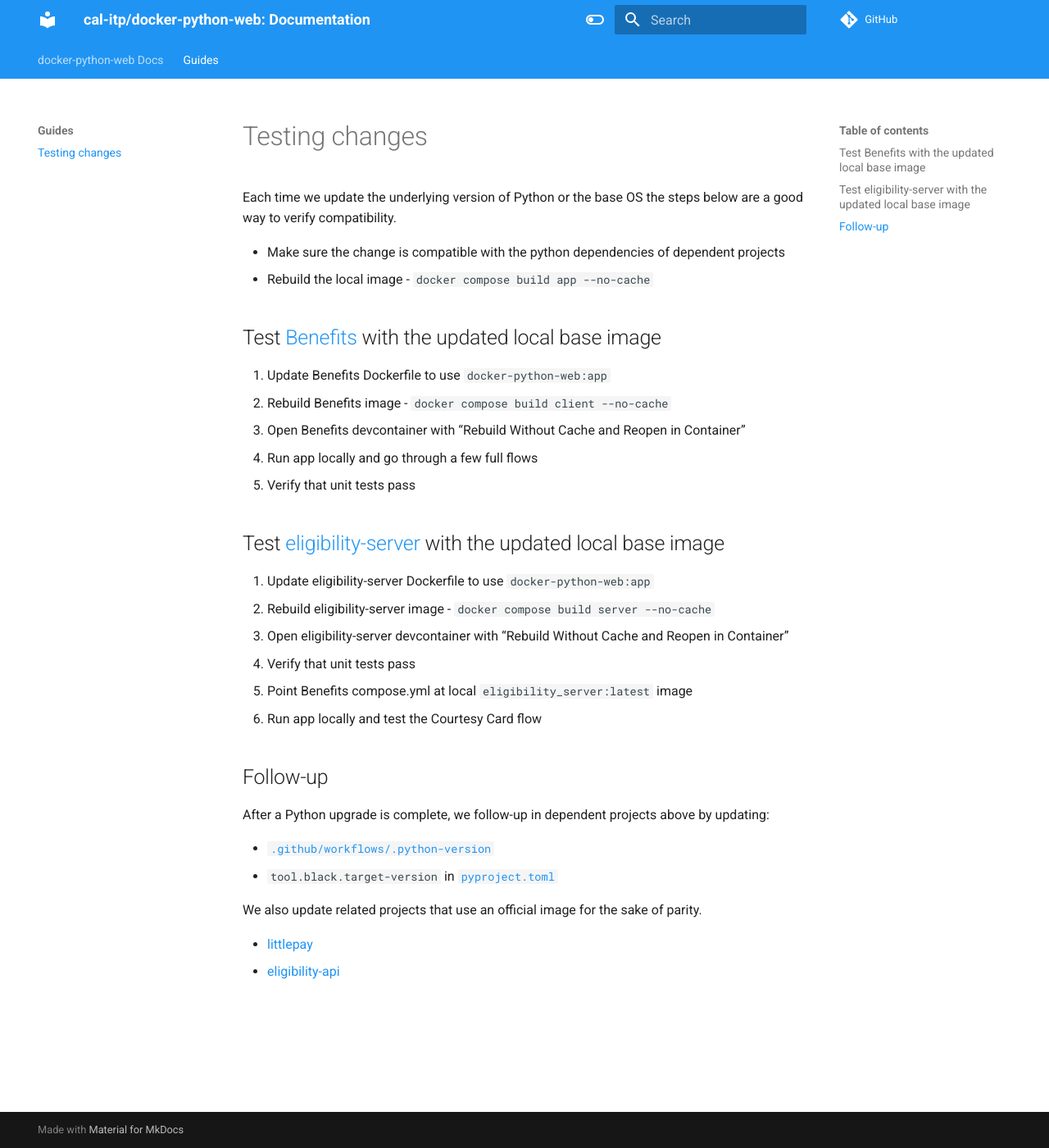
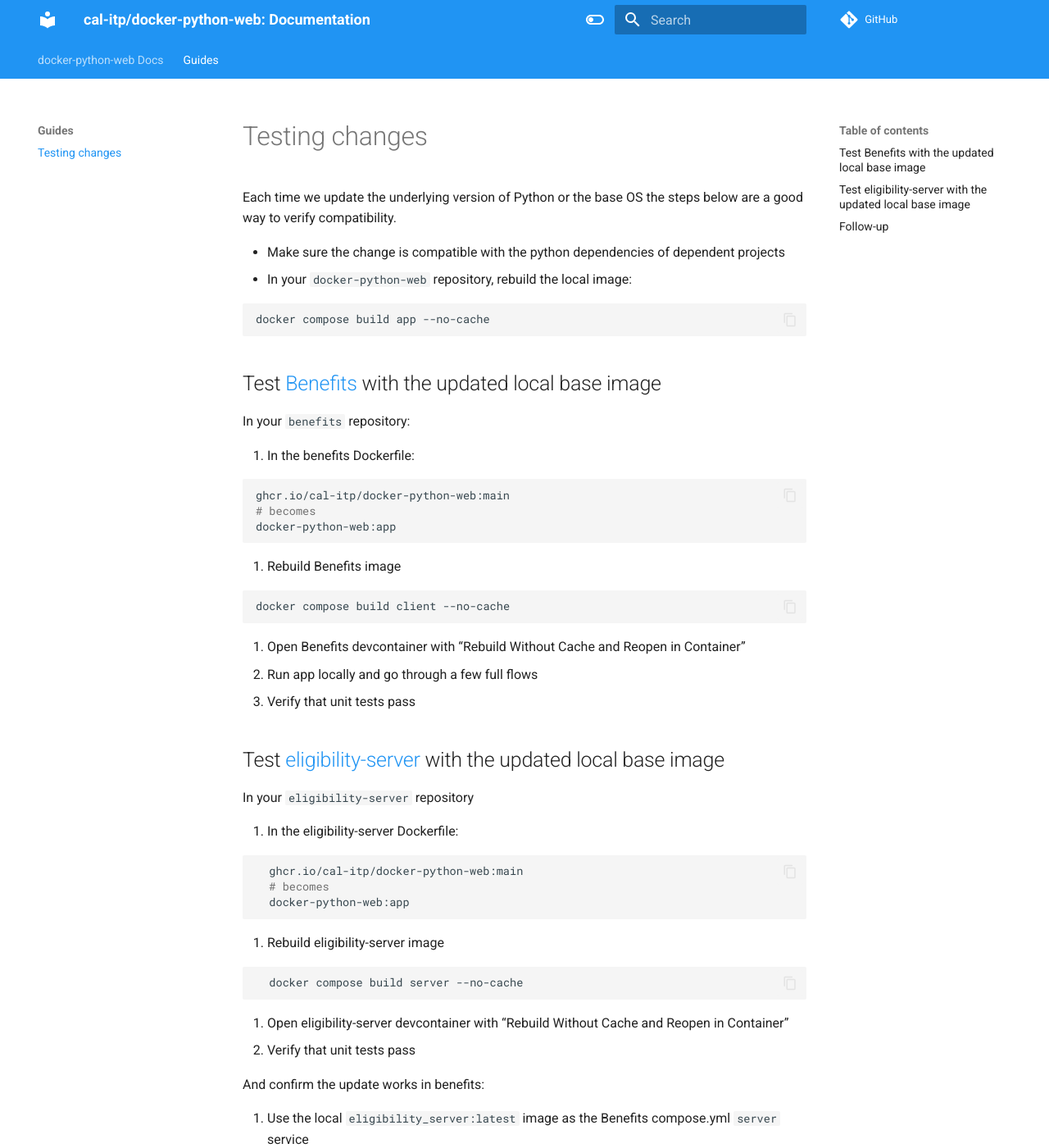
Before and after one commit to cal-itp/docker-python-web, an MkDocs documentation site: the page built from docs/guides/testing-changes.md, in a window 1280 px wide and 1400 px high. Shown: the whole window at 82% size. Built offline with MkDocs 1.6.1 and Material for MkDocs 9.7.7, drawn with Linux system fonts in a browser that asks for light colours; nearby versions of some CDN libraries; comment, search, counter and statistics services are not loaded; some of the changed text lies outside the part shown.

````diff
--- a/docs/guides/testing-changes.md
+++ b/docs/guides/testing-changes.md
@@ -3,23 +3,59 @@
 Each time we update the underlying version of Python or the base OS the steps below are a good way to verify compatibility.
 
 - Make sure the change is compatible with the python dependencies of dependent projects
-- Rebuild the local image - `docker compose build app --no-cache`
+- In your `docker-python-web` repository, rebuild the local image:
+
+  ```bash
+  docker compose build app --no-cache
+  ```
 
 ## Test [Benefits](https://docs.calitp.org/benefits/) with the updated local base image
 
-1. Update Benefits Dockerfile to use `docker-python-web:app`
-1. Rebuild Benefits image - `docker compose build client --no-cache`
+In your `benefits` repository:
+
+1. In the benefits Dockerfile:
+
+   ```bash
+   ghcr.io/cal-itp/docker-python-web:main
+   # becomes
+   docker-python-web:app
+   ```
+
+1. Rebuild Benefits image
+
+   ```bash
+   docker compose build client --no-cache
+   ```
+
 1. Open Benefits devcontainer with "Rebuild Without Cache and Reopen in Container"
 1. Run app locally and go through a few full flows
 1. Verify that unit tests pass
 
 ## Test [eligibility-server](https://docs.calitp.org/eligibility-server/) with the updated local base image
 
-1. Update eligibility-server Dockerfile to use `docker-python-web:app`
-1. Rebuild eligibility-server image - `docker compose build server --no-cache`
+In your `eligibility-server` repository
+
+1. In the eligibility-server Dockerfile:
+
+   ```bash
+     ghcr.io/cal-itp/docker-python-web:main
+     # becomes
+     docker-python-web:app
+   ```
+
+1. Rebuild eligibility-server image
+
+   ```bash
+     docker compose build server --no-cache
+   ```
+
 1. Open eligibility-server devcontainer with "Rebuild Without Cache and Reopen in Container"
 1. Verify that unit tests pass
-1. Point Benefits compose.yml at local `eligibility_server:latest` image
+
+And confirm the update works in benefits:
+
+1. Use the local `eligibility_server:latest` image as the Benefits compose.yml `server` service
+1. Rebuild the benefits container
 1. Run app locally and test the Courtesy Card flow
 
 ## Follow-up
--- a/mkdocs.yml
+++ b/mkdocs.yml
@@ -6,6 +6,7 @@
 theme:
   name: material
   features:
+    - content.code.copy
     - navigation.expand
     - navigation.tabs
   palette:
````
Also changed, not shown: 2 other files.
